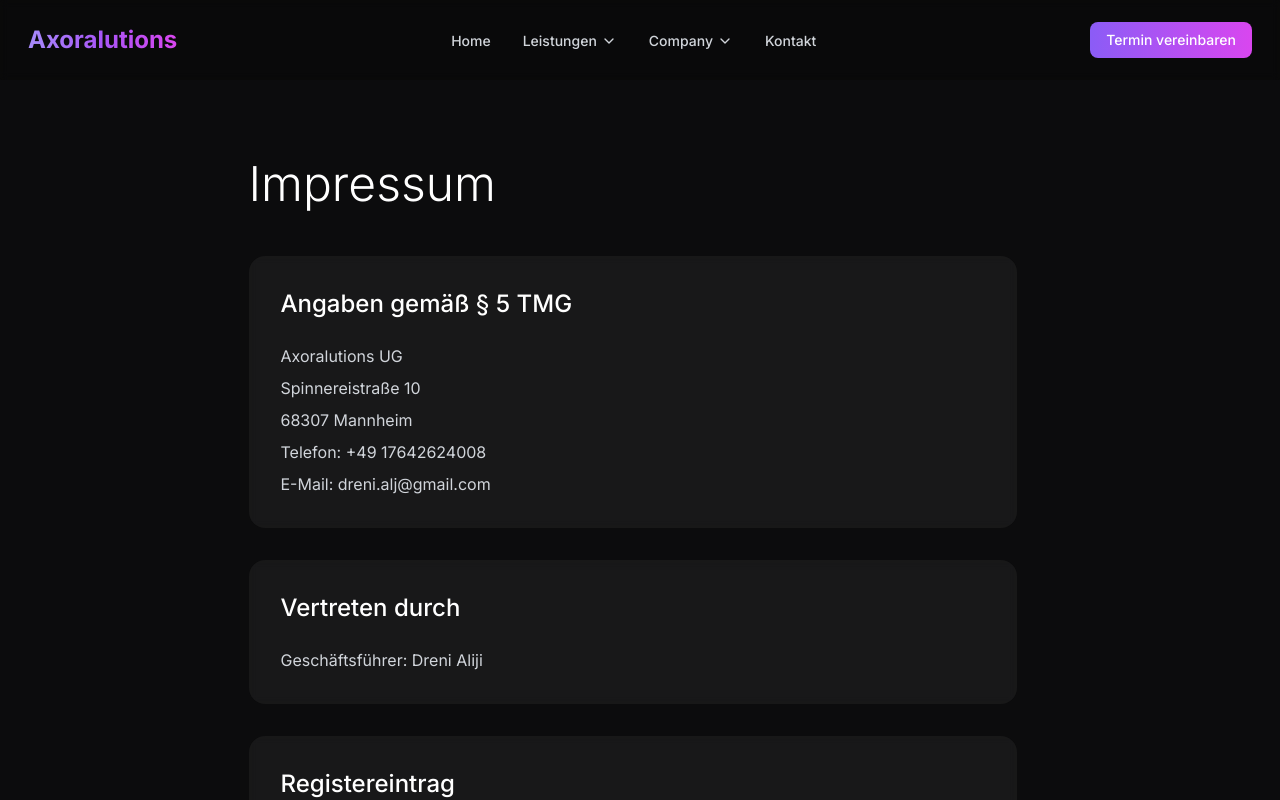
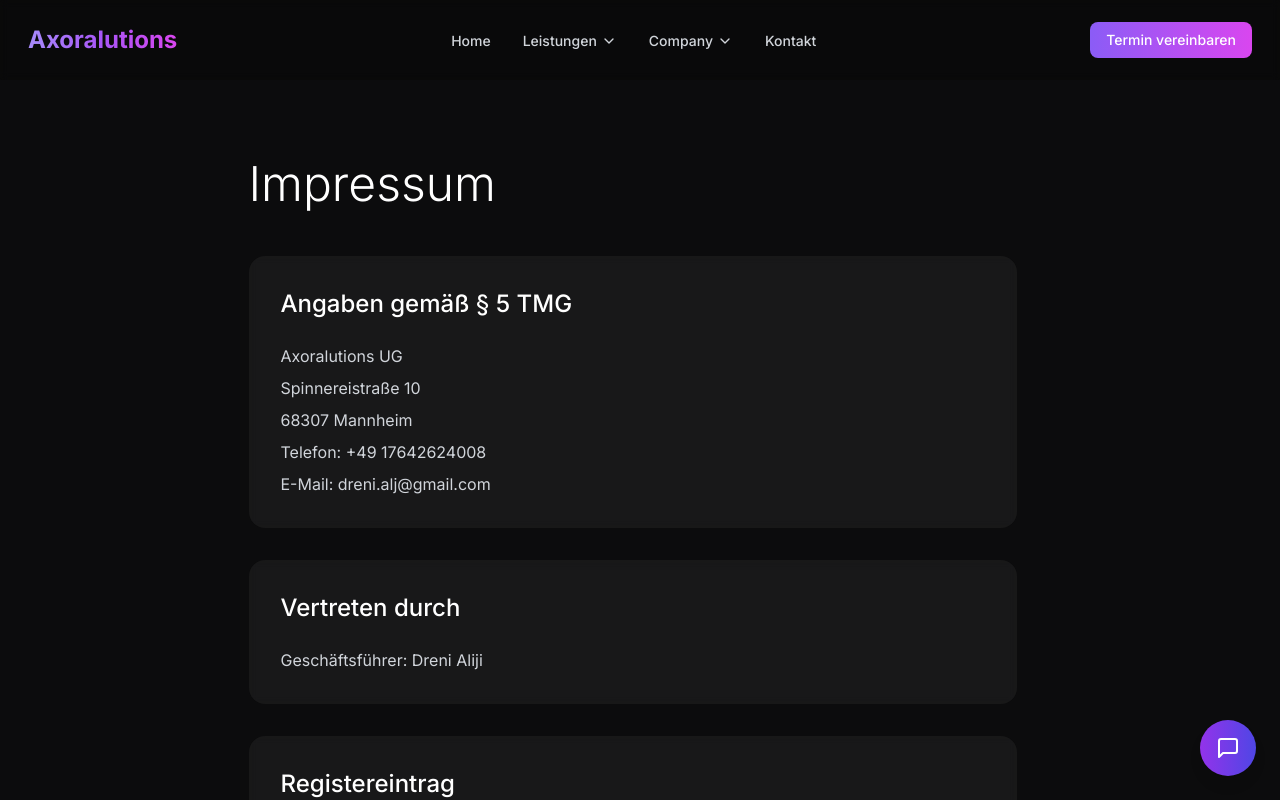
Before and after one commit to drenialj/axoralutions_final, a Next.js app: page /impressum in a window 1280 px wide. Shown: the top 800 px of the page. Built offline with nearby package versions, Linux system fonts and the light colour scheme.

Commit message:
Chatbot in das globale Layout integriert

```diff
--- a/src/app/layout.tsx
+++ b/src/app/layout.tsx
@@ -2,6 +2,7 @@ import type { Metadata } from "next";
 import { Inter } from "next/font/google";
 import "./globals.css";
 import Navbar from "@/components/navigation/Navbar";
+import Chatbot from '@/components/chatbot/Chatbot';
 
 const inter = Inter({ subsets: ["latin"] });
 
@@ -19,6 +20,7 @@ export default function RootLayout({
     <html lang="de" className="scroll-smooth">
       <body className={`${inter.className} bg-[#0c0c0d] text-white min-w-[320px] overflow-x-hidden`}>
         <Navbar />
+        <Chatbot />
         <main className="min-h-screen pt-16 sm:pt-20">
           {children}
         </main>
```
